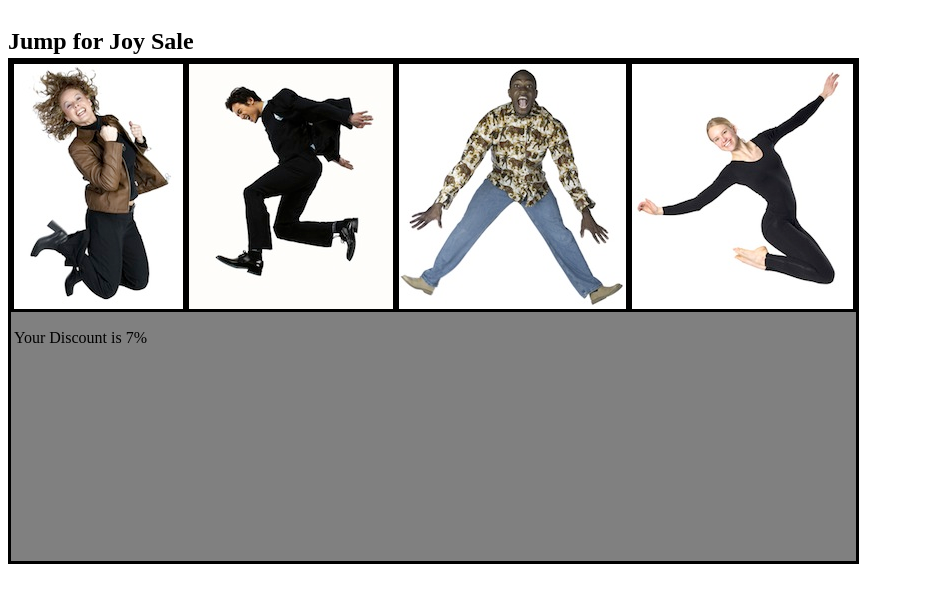
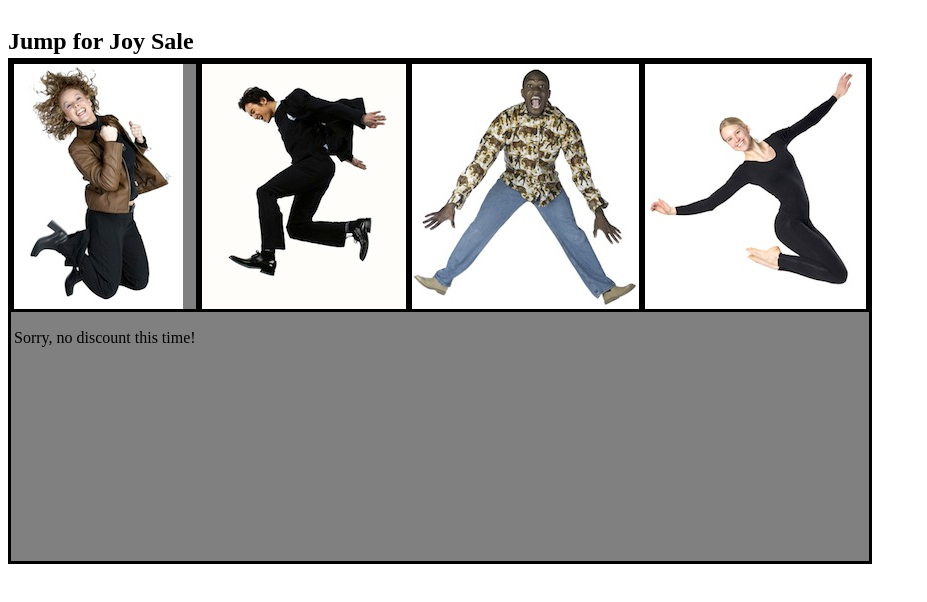
Before and after one commit to rayjim/Home-Server, a plain HTML site: page index.html in a window 1280 px wide. Both pictures are taken after a click on the element 98 px from the left and 186 px from the top of the page. Shown: the whole page, without its empty margins (0-927 px from the left). Drawn offline with Linux system fonts and the light colour scheme.

Commit message:
from air

```diff
--- a/index.html
+++ b/index.html
@@ -16,15 +16,6 @@
 		</div>
 
 		<script src="scripts/jquery-1.6.2.min.js"></script>
-		<script>
-			$(document).ready(function() {
-				$(".guess_box").click( function() {
-					$(".guess_box p").remove();
-					var my_num = Math.floor((Math.random()*5) + 5);
-					var discount = "<p>Your Discount is "+my_num+"%</p>";
-					$(this).append(discount);
-				});
-			});
-		</script>
+		<script src ="scripts/my_scripts.js"></script>
 	</body>
 </html>
--- /dev/null
+++ b/scripts/my_scripts.js
@@ -0,0 +1,38 @@
+$(document).ready(function(){
+	$(".guess_box").click(checkForCode);
+	function getRandom(num){
+		var my_num = Math.floor(Math.random()*num);
+		return my_num;
+
+	}
+	function hideCode(){
+		var numRand = getRandom(4);
+		$(".guess_box").each(function(index, value){
+			if(numRand == index){
+				$(this).append("<span id ='has_discount'></span>");
+		return false;
+
+			}
+		});
+	}
+	hideCode();
+	function checkForCode(){
+		var discount;
+		if($.contains(this,document.getElementById("has_discount")))
+		{
+			var my_num = getRandom(5);
+			discount ="<p>Your Discount is "+my_num+"%</p>";
+		}
+		else
+		{
+			discount = "<p>Sorry, no discount this time!</p>";
+		}
+		$(this).append(discount);
+		$(".guess_box").each(function(){
+			$(this).unbind('click');
+		});
+
+	}
+
+
+});
```
